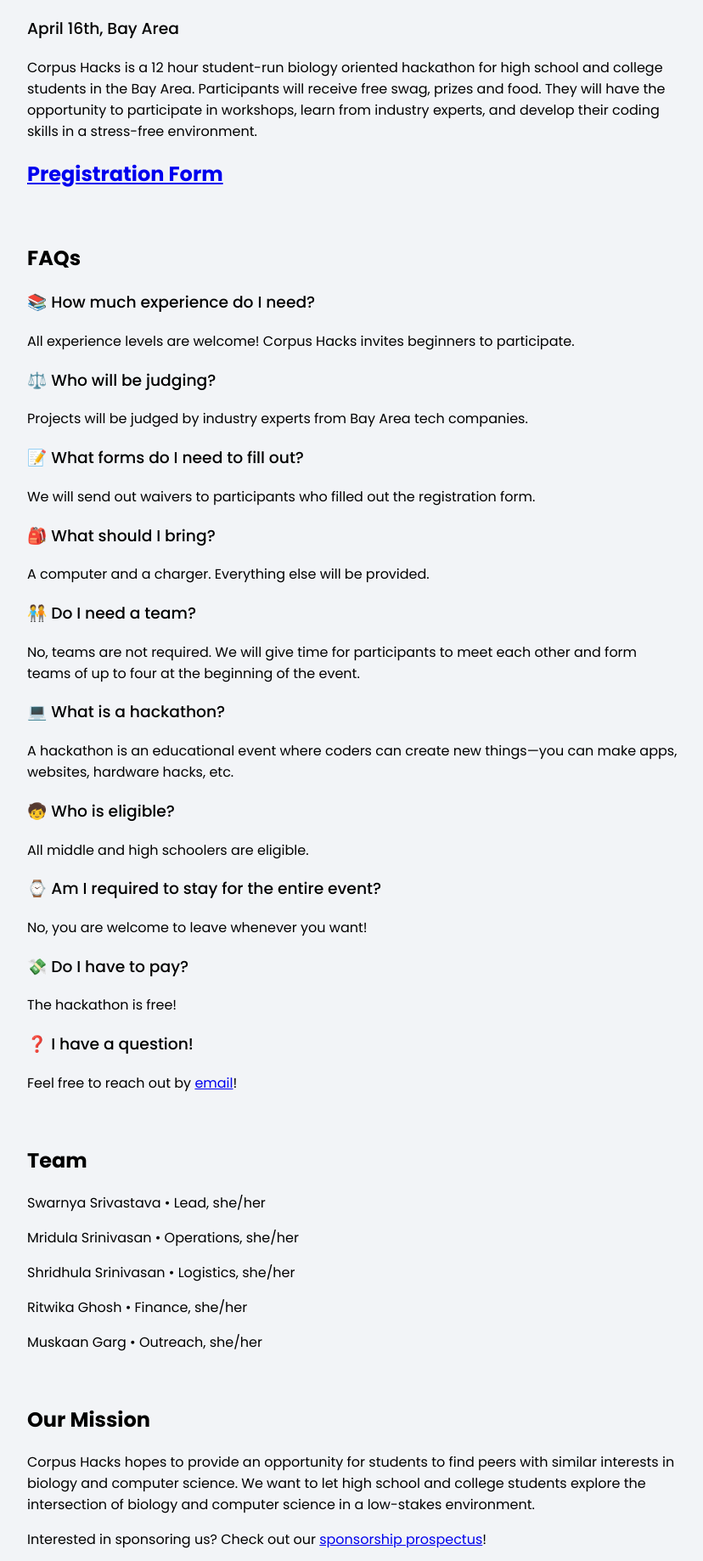
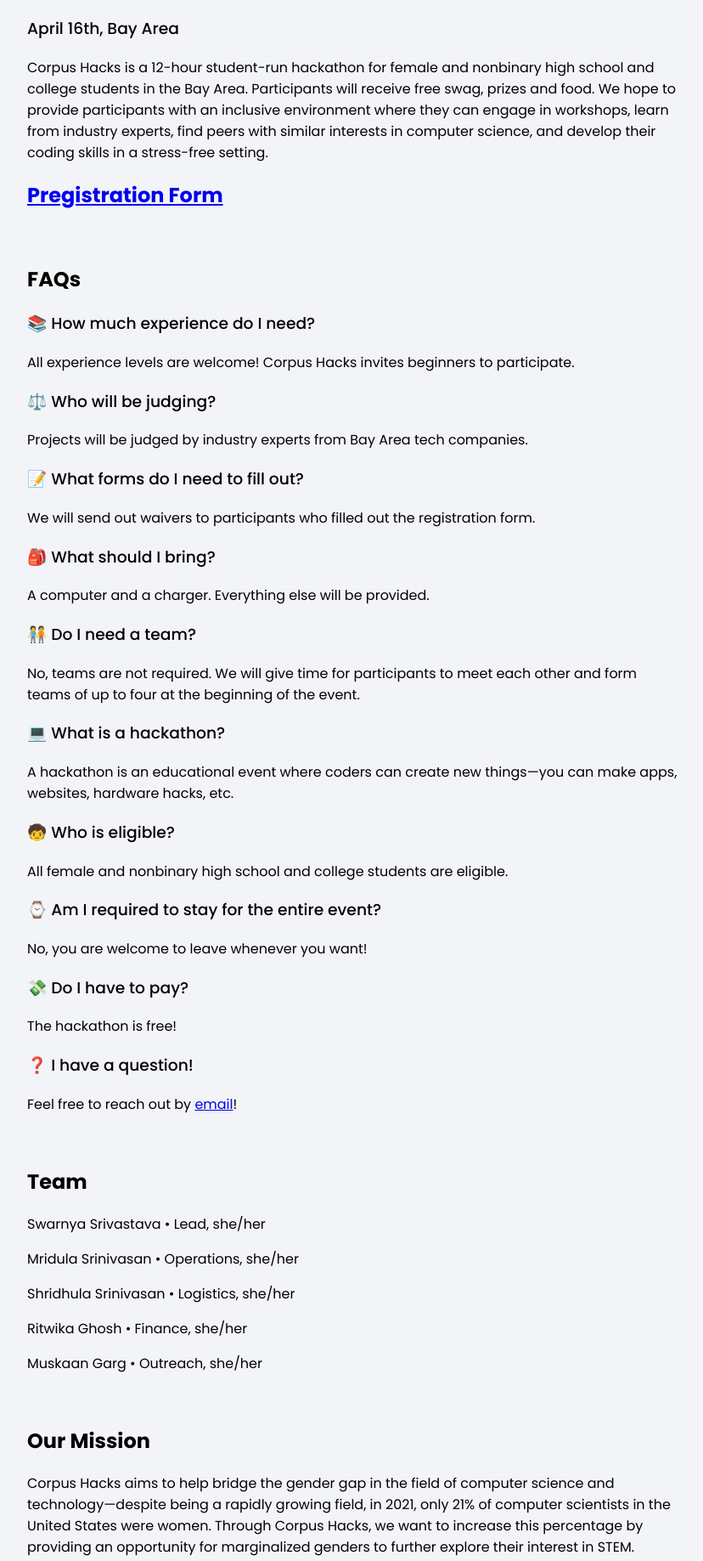
Before and after one commit to ritwikag2006/site, a plain HTML site: page index.html in a window 1280 px wide. Shown: the part 243-2080 px from the top of the page at 85% size, without its empty margins (224-1052 px from the left). Drawn offline with Linux system fonts and the light colour scheme.

Commit message:
Update index.html

```diff
--- a/index.html
+++ b/index.html
@@ -14,11 +14,12 @@
         <img src="logo.png" alt="logo" width="100" height="100">
         <h1>Corpus Hacks</h1>
         <h3>April 16th, Bay Area</h3>
-        <p>Corpus Hacks is a 12 hour student-run biology oriented hackathon for high school
-	    and college students in the Bay Area. Participants will receive free swag,
-            prizes and food. They will have the opportunity to participate in workshops,
-            learn from industry experts, and develop their coding skills in a
-            stress-free environment.
+        <p>
+		Corpus Hacks is a 12-hour student-run hackathon for female and nonbinary high
+		school and college students in the Bay Area. Participants will receive free swag,
+		prizes and food. We hope to provide participants with an inclusive environment where
+		they can engage in workshops, learn from industry experts, find peers with similar
+		interests in computer science, and develop their coding skills in a stress-free setting.
         </p>
 	<h2><a href="https://docs.google.com/forms/d/e/1FAIpQLScjgWFB2DLez5Z8jZVTMfxxt4aBz00BKvT6YqGvKrE0Hglx3w/viewform?usp=sharing">Pregistration Form</a></h2>
     </div>
@@ -45,7 +46,7 @@
         <p>A hackathon is an educational event where coders can create new things—you can make apps, websites, hardware hacks, etc.</p>
 
         <h3>🧒 Who is eligible?</h3>
-        <p>All middle and high schoolers are eligible.</p>
+        <p>All female and nonbinary high school and college students are eligible.</p>
 
         <h3>⌚ Am I required to stay for the entire event?</h3>
         <p>No, you are welcome to leave whenever you want!</p>
@@ -69,17 +70,18 @@
     <div>
         <h2>Our Mission</h2>
         <p>
-            Corpus Hacks hopes to provide an opportunity for students  to find peers with
-            similar interests in biology and computer science. We want to let high school
-	    and college students explore the intersection of biology and computer science
-            in a low-stakes environment.
+            Corpus Hacks aims to help bridge the gender gap in the field of computer science
+		and technology—despite being a rapidly growing field, in 2021, only 21% of
+		computer scientists in the United States were women. Through Corpus Hacks,
+		we want to increase this percentage by providing an opportunity for marginalized
+		genders to further explore their interest in STEM.
         </p>
         <p>Interested in sponsoring us? Check out our <a href="prospectus.pdf">sponsorship prospectus</a>!</p>
     </div>
 	<br><br>
     <div>
         <footer>
-		© 2022 Corpus Hacks.
+		© 2023 Corpus Hacks.
 		<br>
 		Fiscally sponsored by The Hack Foundation.
 		<br>
```
